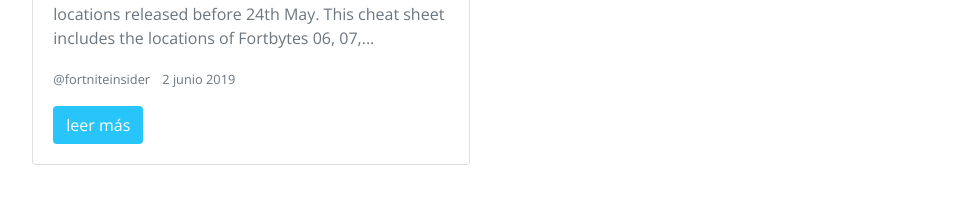
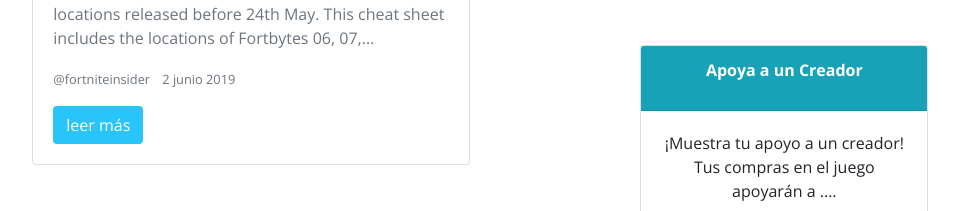
Before and after one commit to oliverbarreto/FortniteVS, a Flask app: page / in a window 1280 px wide. Shown: the part 2533-2744 px from the top of the page, without its empty margins (229-1188 px from the left). Run offline with Flask 2, Linux system fonts and the light colour scheme; data that the repository does not hold is empty; some libraries are stand-ins or nearby versions.

Commit message:
añaido código de creador en la home en la sección nos gustan mucho

```diff
--- a/fortniteversus/templates/index.html
+++ b/fortniteversus/templates/index.html
@@ -176,6 +176,21 @@
             </div>
           </div>
           <br>
+          <br>
+          <div class="col-12 d-flex justify-content-center align-items-stretch text-center py-1">
+            <div class="card" style="width: 18rem;">
+              <div class="card-header bg-info text-white">
+                <p class="header-codigo-creador"><strong>Apoya a un Creador</strong></p>
+              </div>
+              <div class="card-body ">
+                <p class="card-text">¡Muestra tu apoyo a un creador! Tus compras en el juego apoyarán a ....</p>
+                <p class="header-codigo-creador display-4 text-center bg-info text-white"><strong>Hugote</strong></p>
+              </div>
+            </div>
+          </div>
+
+
+
       </div>
 
     </div>
```
